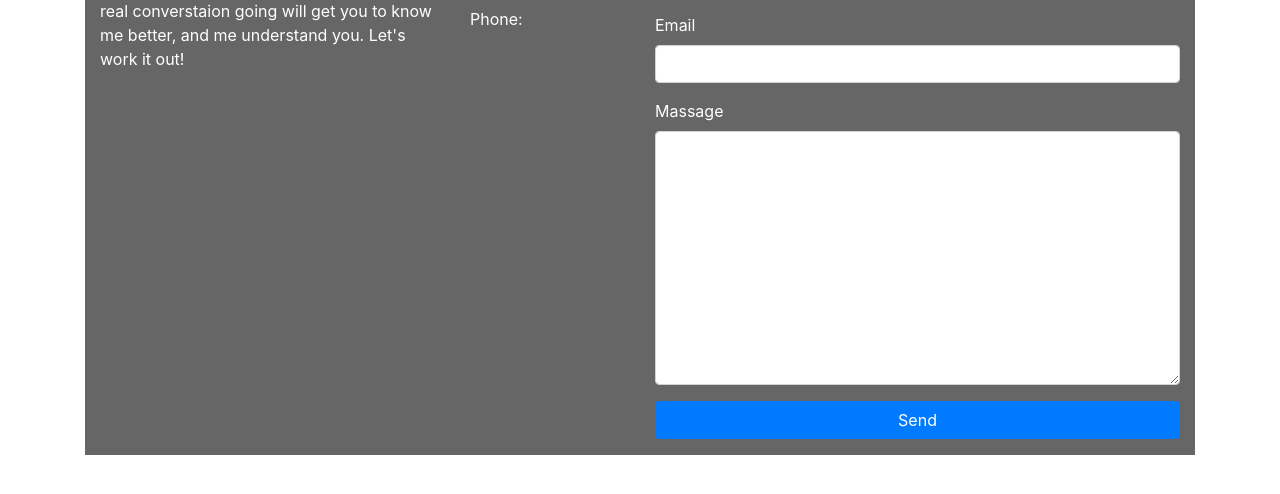
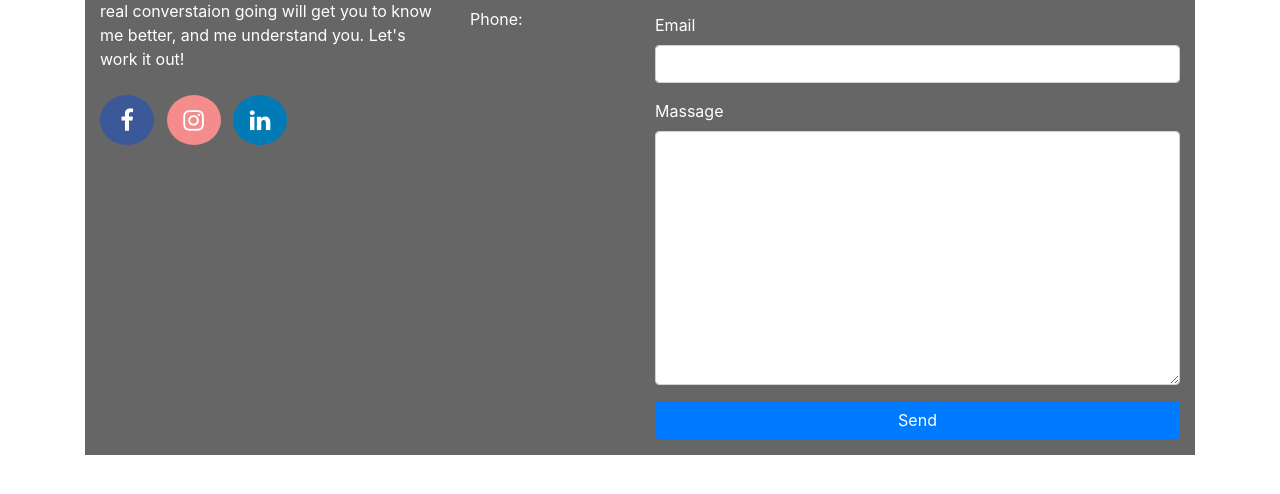
Before and after one commit to chiaxiong/portfolio, a plain HTML site: page pages/contact/contact.html in a window 1280 px wide. Shown: the part 280-774 px from the top of the page. Drawn offline with nearby package versions, Linux system fonts and the light colour scheme.

Commit message:
Added social media place holder on contact page.

```diff
--- a/pages/contact/contact.html
+++ b/pages/contact/contact.html
@@ -9,6 +9,7 @@
     <script src="https://code.jquery.com/jquery-3.5.1.js" integrity="sha256-QWo7LDvxbWT2tbbQ97B53yJnYU3WhH/C8ycbRAkjPDc=" crossorigin="anonymous"></script>
     <link rel="stylesheet" href="https://stackpath.bootstrapcdn.com/bootstrap/4.3.1/css/bootstrap.min.css" integrity="sha384-ggOyR0iXCbMQv3Xipma34MD+dH/1fQ784/j6cY/iJTQUOhcWr7x9JvoRxT2MZw1T" crossorigin="anonymous">
     <script src="https://stackpath.bootstrapcdn.com/bootstrap/4.3.1/js/bootstrap.min.js" integrity="sha384-JjSmVgyd0p3pXB1rRibZUAYoIIy6OrQ6VrjIEaFf/nJGzIxFDsf4x0xIM+B07jRM" crossorigin="anonymous"></script>
+    <link rel="stylesheet" href="https://cdnjs.cloudflare.com/ajax/libs/font-awesome/4.7.0/css/font-awesome.min.css">
     <link rel="stylesheet" href="../../styles/styles.css">
 </head>
 
@@ -45,7 +46,13 @@
         <div class="row">
             <p class="col-md-4">
                 Want to chat, maybe grab some coffee, play some games, get some work done? Reach out! I can say all I want online, but getting a real converstaion going will get you to know me better, and me understand you. Let's work it out!
+                <br>
+                <br>
+                <a href="#" class="fa fa-facebook"></a>
+                <a href="#" class="fa fa-instagram"></a>
+                <a href="#" class="fa fa-linkedin"></a>
             </p>
+
             <div class="col-md-2">
                 <address>Contact Form</address>
                 <p>E-mail:</p>
--- a/styles/styles.css
+++ b/styles/styles.css
@@ -14,3 +14,32 @@ ul {
     background: rgba(0, 0, 0, 0.6);
     color: white;
 }
+
+.fa {
+    padding: 13px;
+    margin-right: 8px;
+    font-size: 24px;
+    width: 54px;
+    text-align: center;
+    text-decoration: none;
+    border-radius: 60%;
+}
+
+.fa:hover {
+    opacity: 0.7;
+}
+
+.fa-facebook {
+    background: #3B5998;
+    color: white;
+}
+
+.fa-instagram {
+    background: rgb(245, 140, 140);
+    color: white;
+}
+
+.fa-linkedin {
+    background: #007bb5;
+    color: white;
+}
```
